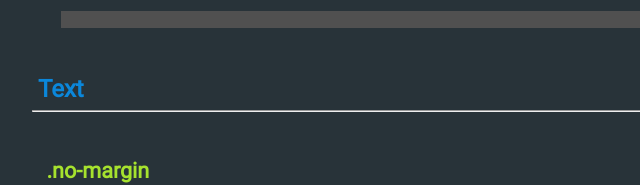
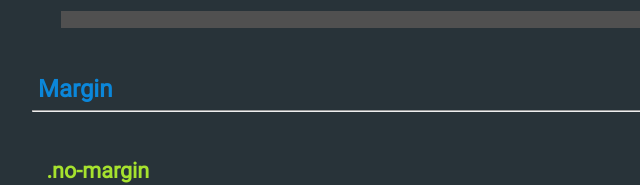
Before and after one commit to raster77/corss, a plain HTML site: page index.htm in a window 1280 px wide. Shown: the part 3726-3911 px from the top of the page, 144-784 px from the left. Drawn offline with Linux system fonts and the light colour scheme.

Commit message:
Add margin doc

```diff
--- a/index.htm
+++ b/index.htm
@@ -240,7 +240,7 @@
         <!--margin-->
         <div id="margin" class="row container-center">
             <div class="col-100">
-                <h1 class="txt-left no-margin padding-left-small">Text</h1>
+                <h1 class="txt-left no-margin padding-left-small">Margin</h1>
                 <hr>
             </div>
         </div>
```
